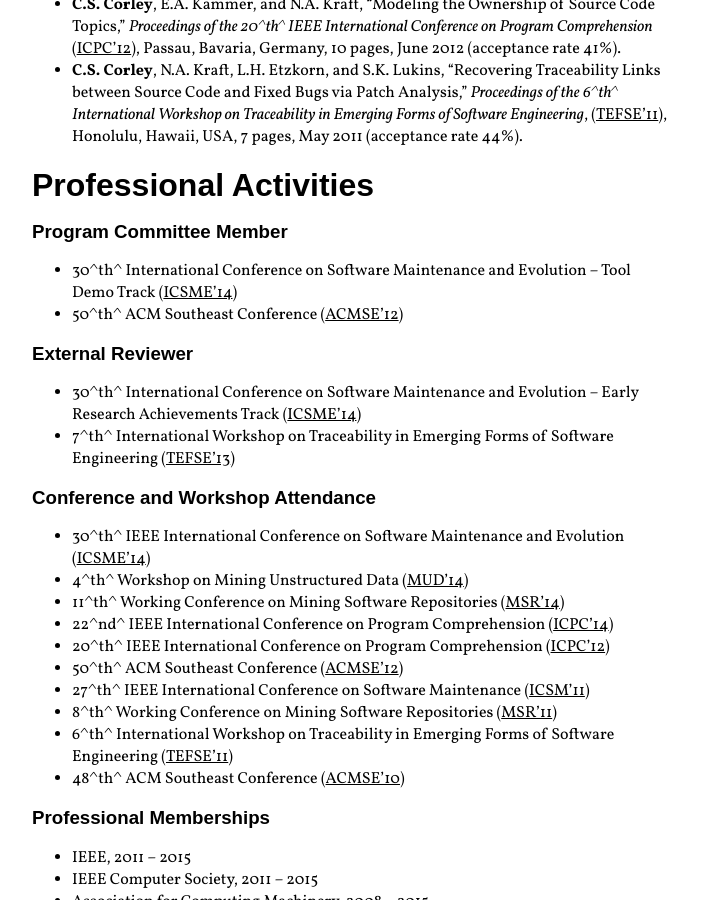
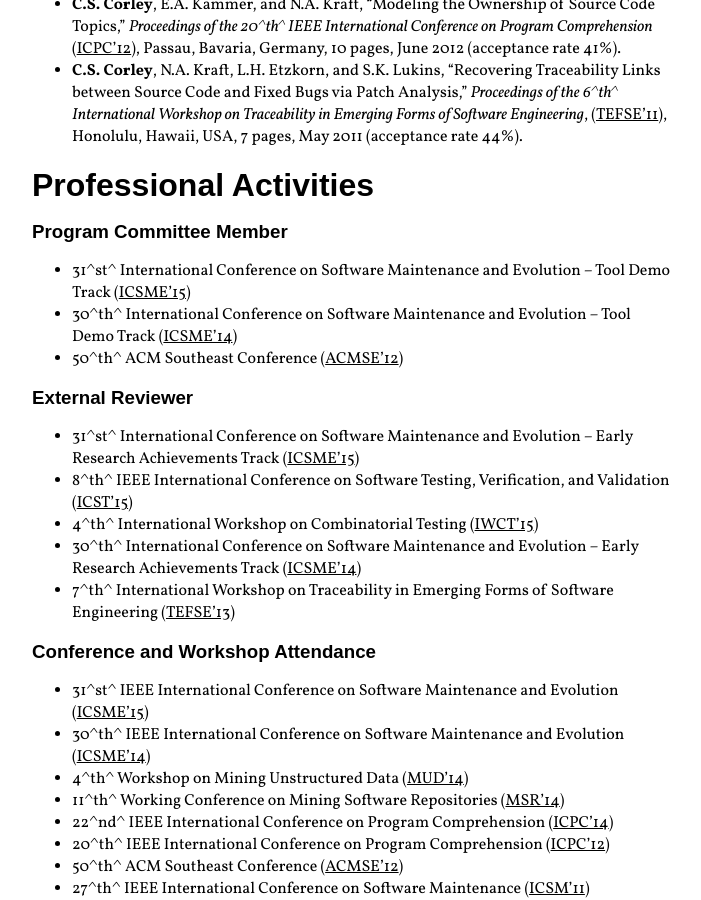
Before and after one commit to cscorley/cscorley.github.io, a Jekyll site: the page built from vita.md, in a window 1280 px wide and 900 px high, scrolled down 1664 px. Shown: the whole window, without its empty margins (352-1053 px from the left). Built offline with Jekyll 4.4.1, drawn with Linux system fonts in a browser that asks for light colours; nearby versions of some CDN libraries; Markdown is read by kramdown in place of the engine named in the settings.

Commit message:
Vita update

```diff
--- a/vita.md
+++ b/vita.md
@@ -144,6 +144,8 @@ Professional Activities
 
 ### Program Committee Member
 
+- 31^st^ International Conference on Software Maintenance and Evolution --
+    Tool Demo Track ([ICSME'15][])
 - 30^th^ International Conference on Software Maintenance and Evolution --
     Tool Demo Track ([ICSME'14][])
 - 50^th^ ACM Southeast Conference ([ACMSE'12][])
@@ -151,6 +153,11 @@ Professional Activities
 
 ### External Reviewer
 
+- 31^st^ International Conference on Software Maintenance and Evolution --
+    Early Research Achievements Track ([ICSME'15][])
+- 8^th^ IEEE International Conference on Software Testing, Verification, and
+  Validation ([ICST'15][])
+- 4^th^ International Workshop on Combinatorial Testing ([IWCT'15][])
 - 30^th^ International Conference on Software Maintenance and Evolution --
     Early Research Achievements Track ([ICSME'14][])
 - 7^th^ International Workshop on Traceability in Emerging Forms of
@@ -159,6 +166,7 @@ Professional Activities
 
 ### Conference and Workshop Attendance
 
+- 31^st^ IEEE International Conference on Software Maintenance and Evolution ([ICSME'15][])
 - 30^th^ IEEE International Conference on Software Maintenance and Evolution ([ICSME'14][])
 - 4^th^ Workshop on Mining Unstructured Data ([MUD'14][])
 - 11^th^ Working Conference on Mining Software Repositories ([MSR'14][])
@@ -285,6 +293,8 @@ Academic Service
 [ICSM'11]: http://www.cs.wm.edu/icsm2011
 [ICSME'14]: http://www.icsme.org/2014
 [ICSME'15]: http://www.icsme.uni-bremen.de/
+[ICST'15]: http://icst2015.ist.tu-graz.ac.at/
+[IWCT'15]: http://iwct2015.unibg.it/
 [MSR'11]: http://2011.msrconf.org/
 [MSR'13]: http://2013.msrconf.org/
 [MSR'14]: http://2014.msrconf.org/
```
